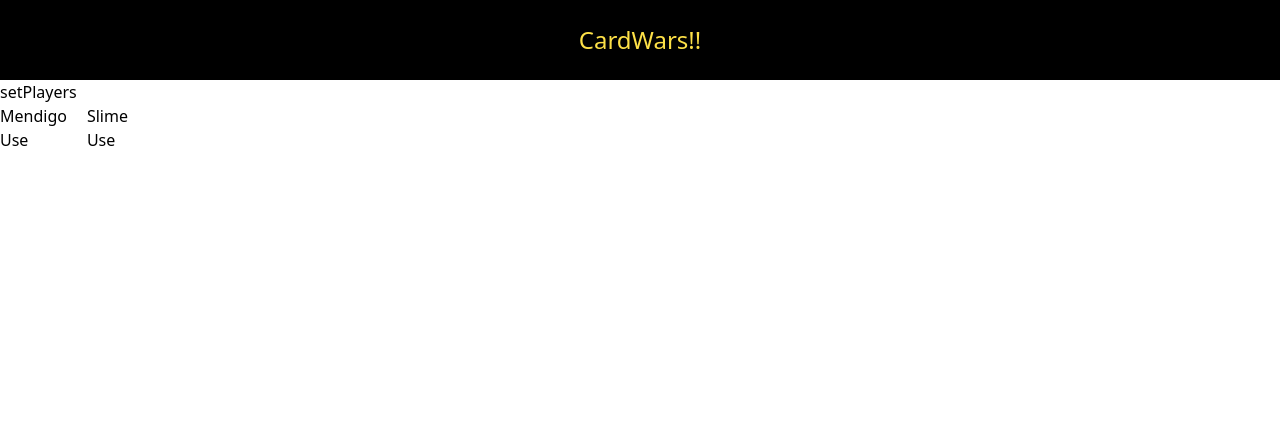
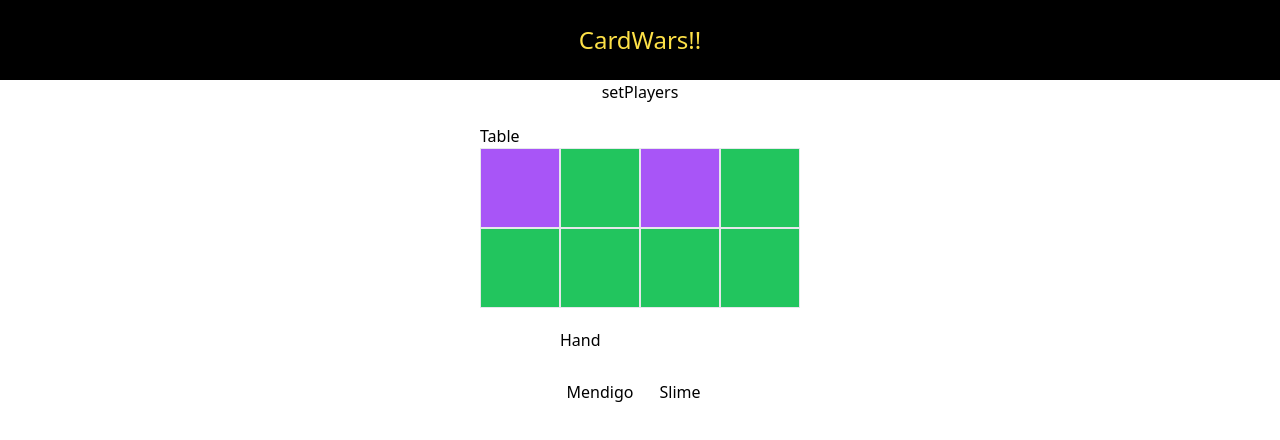
Before and after one commit to Leckller/cardWars, a React (Vite) app: page / in a window 1280 px wide. Both pictures are taken after a click on the button "setPlayers". Shown: the top 440 px of the page. Built offline with nearby package versions, Linux system fonts and the light colour scheme.

Commit message:
feat: tabuleiro, lógica para drag n drop, função para selecionar a cor do chão

```diff
--- /dev/null
+++ b/src/GameClasses/Profiles/Jake.ts
@@ -0,0 +1,42 @@
+import { AProfile } from "../../AbstractGameClasses";
+import { DeckType, FloorType, ProfileType } from "../../types";
+import Card from "../../types/Card";
+import Stack from "../../utils/Stack";
+import Mendigo from "../Cards/Mendigo";
+import Slime from "../Cards/Slime";
+import { Terra, Universal } from "../Floors";
+
+export default class Jake extends AProfile.default {
+    constructor() {
+        const Floors: FloorType.default[] = [new Universal(), new Terra(), new Universal(), new Terra()]
+        const baralho = new Stack<Card>();
+
+        // Alterar essa lógica de adicionar cartas no front end!!
+        baralho.enqueue(new Mendigo());
+        baralho.enqueue(new Slime());
+        baralho.enqueue(new Mendigo());
+        baralho.enqueue(new Slime());
+        baralho.enqueue(new Mendigo());
+        baralho.enqueue(new Mendigo());
+
+        const hand = [new Mendigo(), new Slime()]
+
+        const Deck: DeckType.default = {
+            fila: baralho,
+            hand,
+            floors: Floors,
+            usedCards: [],
+        };
+
+        const fields: ProfileType.ProfileFields = {
+            name: 'Finn',
+            maxLife: 10,
+            mana: 2,
+            life: 10,
+            level: 1,
+            cards: Deck,
+        }
+
+        super(Deck, fields);
+    }
+}
--- /dev/null
+++ b/src/components/CardComponent.tsx
@@ -0,0 +1,20 @@
+import { CardType } from '../types';
+
+function CardComponent({ card, used }: { card: CardType.default, used: boolean }) {
+    return (
+        <div
+            key={card.id}
+            draggable={!used}
+            onDragStart={(event) => {
+                console.log('drag')
+                console.log(used)
+                if (used === false) {
+                    event.dataTransfer.setData("object/plain", JSON.stringify({ id: card.id, used }));
+                }
+            }}
+            className='flex flex-col w-20 h-20 items-center justify-around'>
+            <h2>{card.name}</h2>
+        </div>)
+}
+
+export default CardComponent;
--- /dev/null
+++ b/src/components/FloorComponent.tsx
@@ -0,0 +1,9 @@
+import React from 'react'
+
+function FloorComponent() {
+    return (
+        <div>FloorComponent</div>
+    )
+}
+
+export default FloorComponent
--- a/src/components/Main.tsx
+++ b/src/components/Main.tsx
@@ -1,36 +1,76 @@
 import Finn from '../GameClasses/Profiles/Finn'
-import Game from '../GameClasses/Game';
-import Battle from '../GameClasses/Battle';
-import Card from '../types/Card';
-import { useImmer } from 'use-immer';
+import Jake from '../GameClasses/Profiles/Jake';
+import { useAppDispatch, useAppSelector } from '../hooks/reduxHooks';
+import { setPlayers, useCard } from '../redux/Reducers/Game';
+import ColorFloor from '../utils/ColorFloor';
+import CardComponent from './CardComponent';
 
-const finn1 = new Finn();
-const finn2 = new Finn();
+const finn = new Finn();
+const jake = new Jake();
+
 function Main() {
-  const [game, setGame] = useImmer(new Game(new Battle()))
-  const [cards, setCards] = useImmer<Card[]>([]);
+  const { cards, game } = useAppSelector(s => s.Game);
+  const dispatch = useAppDispatch();
 
   return (
-    <main className='w-screen h-full'>
+    <main className='w-screen h-full flex flex-col justify-around gap-5 items-center'>
       <button
         onClick={() => {
-          game.setPlayers([finn1, finn2]);
-          setCards(game.players[0].cards.hand)
+          dispatch(setPlayers([finn, jake]));
         }}>
         setPlayers
       </button>
 
-      <section className='flex flex-row gap-5'>
-        {cards?.map((card, i) => (
-          <div key={i}>
-            <h2>{card.name}</h2>
-            <button onClick={() => {
-              game.players[0].useCard(card.id as number, i)
-              setCards(game.players[0].cards.hand)
-              setGame(game)
-            }}>Use</button>
-          </div>
-        ))}
+      <section className='flex flex-col'>
+        <h2>Table</h2>
+        <article className='flex flex-row'>
+          {game.players[1]?.cards?.floors.map((f, i) => (
+            <div
+              key={i}
+              className={`flex flex-row ${ColorFloor(f.element)}`}>
+              {f.card === undefined ? (
+                <div className='border min-w-20 min-h-20'></div>
+              ) : (
+                <CardComponent used={true} card={f.card} />
+              )}
+            </div>
+          ))}
+        </article>
+        <article className='flex flex-row z-0'>
+          {game.players[0]?.cards?.floors.map((f, i) => (
+            <div
+              className={`z-10 flex flex-row ${ColorFloor(f.element)}`}
+              onDragLeave={(e) => e.preventDefault()}
+              onDragOver={(e) => e.preventDefault()}
+              onDrop={(event) => {
+                event.preventDefault();
+                try {
+                  const data = JSON.parse(event.dataTransfer.getData("object/plain")) as { id: number, used: boolean };
+                  if (!data.used) {
+                    dispatch(useCard({ cardId: Number(data.id), floorIndex: 1 }))
+                  }
+                } catch {
+                  console.error("Você não pode alterar a posição de uma carta já posicionada");
+                }
+              }}
+              key={i}
+            >
+              {f.card === undefined ? (
+                <div className='border min-w-20 min-h-20'></div>
+              ) : (
+                <CardComponent used={true} card={f.card} />
+              )}
+            </div>
+          ))}
+        </article>
+      </section>
+      <section>
+        <h2>Hand</h2>
+        <article className='flex flex-row'>
+          {cards.map(c => (
+            <CardComponent used={false} card={c} />
+          ))}
+        </article>
       </section>
     </main>
   );
--- a/src/redux/Reducers/Game.ts
+++ b/src/redux/Reducers/Game.ts
@@ -2,13 +2,16 @@ import { createSlice, PayloadAction } from '@reduxjs/toolkit';
 import { GameType, ProfileType } from '../../types';
 import Game from '../../GameClasses/Game';
 import Battle from '../../GameClasses/Battle';
+import Card from '../../types/Card';
 
 interface GameState {
   game: GameType.default;
+  cards: Card[]
 }
 
 const initialState: GameState = {
   game: new Game(new Battle()),
+  cards: []
 };
 
 export const GameSlice = createSlice({
@@ -17,13 +20,15 @@ export const GameSlice = createSlice({
   reducers: {
     setPlayers(state, action: PayloadAction<[ProfileType.default, ProfileType.default]>) {
       state.game.players = action.payload;
+      state.cards = action.payload[0].cards.hand
     },
     startGame(state) {
       state.game.startGame();
     },
-    useCard(state, action: PayloadAction<{ cardIndex: number, floorIndex: number }>) {
-      const { cardIndex, floorIndex } = action.payload;
-      state.game.players[state.game.actualTurn()].useCard(cardIndex, floorIndex);
+    useCard(state, action: PayloadAction<{ cardId: number, floorIndex: number }>) {
+      const { cardId, floorIndex } = action.payload;
+      state.game.players[0].useCard(cardId, floorIndex);
+      state.cards = state.game.players[0].cards.hand;
     }
   },
 });
--- /dev/null
+++ b/src/utils/ColorFloor.ts
@@ -0,0 +1,18 @@
+import { ElementsType } from "../types";
+
+export default function ColorFloor(element: ElementsType.Elements) {
+    switch (element) {
+        case 'Universal':
+            return 'bg-purple-500';
+        case 'Fogo':
+            return 'bg-red-500';
+        case 'Agua':
+            return 'bg-blue-500';
+        case 'Ar':
+            return 'bg-gray-500';
+        case 'Terra':
+            return 'bg-green-500';
+        default:
+            throw new Error(`Invalid element type: ${element}`);
+    }
+}
```
Also changed, not shown: src/components/Card.tsx (deleted, +0 -13 lines).
